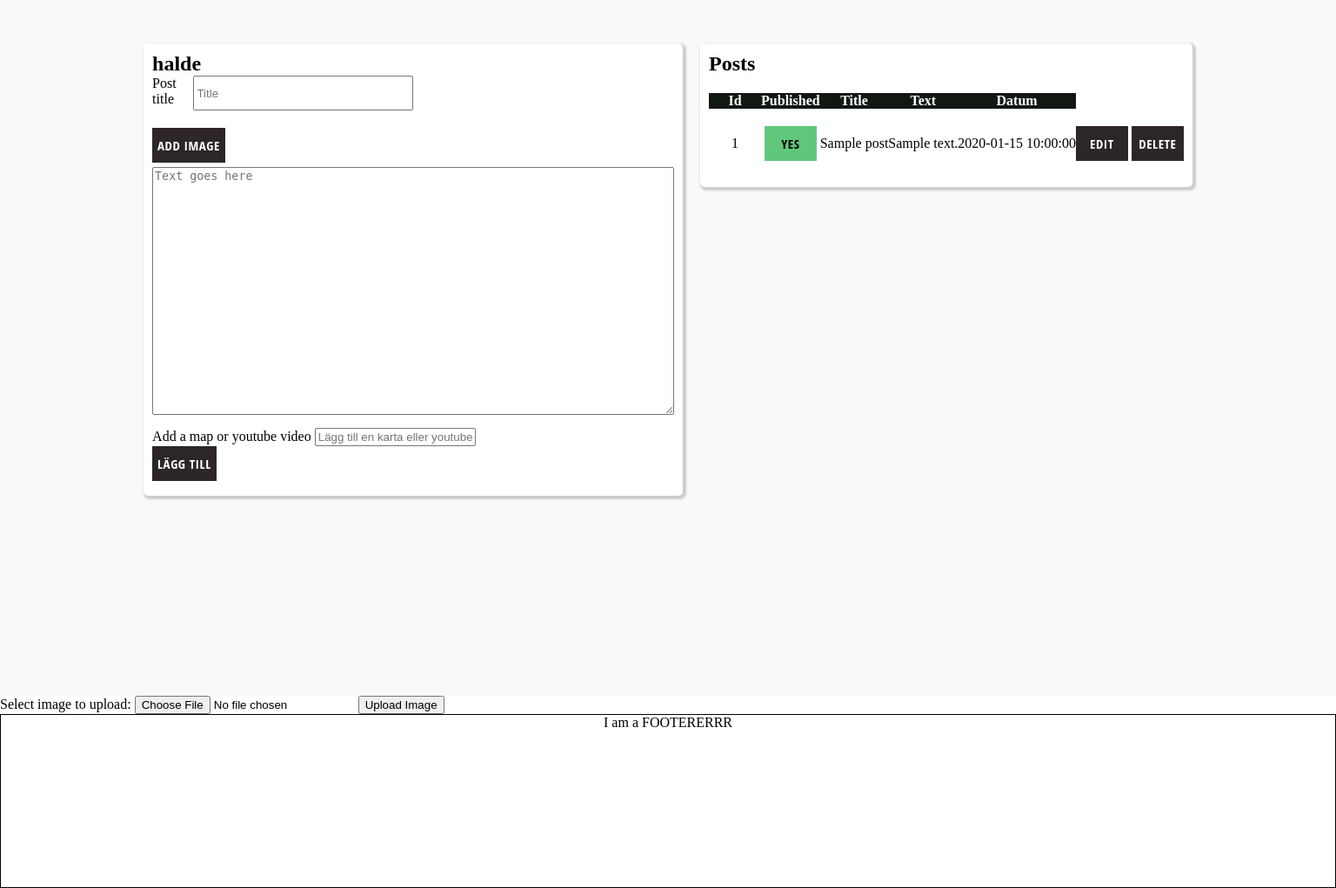
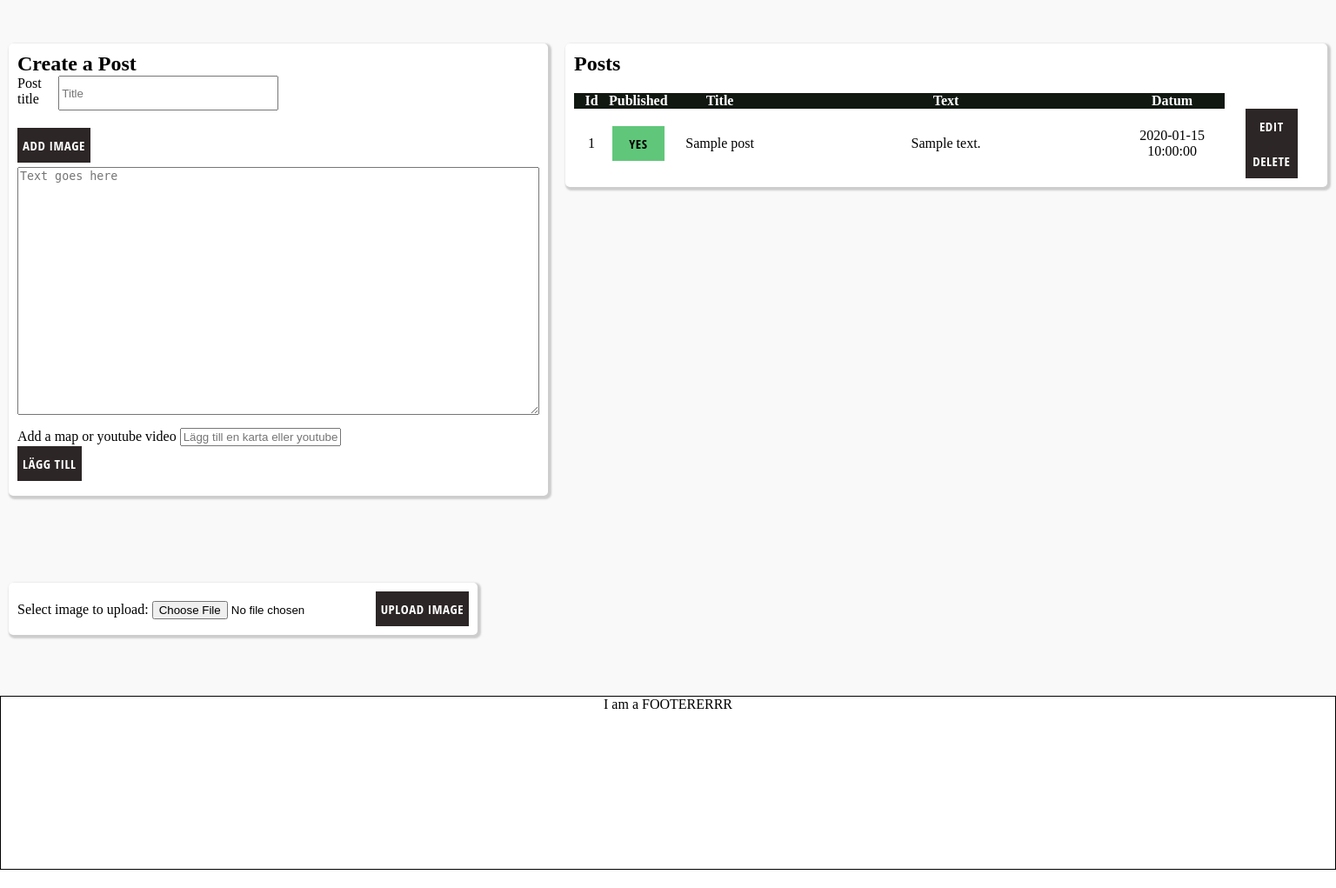
Before and after one commit to henningson-hellberg/project_blog, a PHP site: page /admin/index.php in a window 1536 px wide. Shown: the part 90-1111 px from the top of the page at 87% size. After the commit the page ends 1090 px from the top, so only its background shows below. Run offline with PHP 8.4, Linux system fonts and the light colour scheme; tables that the repository leaves empty hold one stand-in row (values such as "Sample post"); data that the repository does not hold is empty.

Commit message:
styles
admin styles

```diff
--- a/admin/create.php
+++ b/admin/create.php
@@ -72,9 +72,9 @@
     $stmt->execute();
 
    endif;
-?>
+?>  <div class="createUpload">
     <div class="admin_card">
-      <h1>halde</h1>
+      <h1>Create a Post</h1>
       <form class="admin__form" action="index.php" method="POST">
         <div>
           <div class="admin__form__title">
@@ -100,3 +100,6 @@
         </div>
       </form>
     </div>
+    <?php
+    require_once "uploadForm.php" ?>
+  </div>
--- a/admin/styles/_buttons.scss
+++ b/admin/styles/_buttons.scss
@@ -10,9 +10,7 @@
   font-weight: bolder;
   border: none;
   cursor: pointer;
-  &:hover {
-    background-color: white;
-  }
+
   a {
     height: 100%;
     color: white;
--- a/admin/styles/_main.scss
+++ b/admin/styles/_main.scss
@@ -3,7 +3,7 @@
   flex-direction: column;
   align-items: center;
   background-color: rgb(249, 249, 249);
-  @media (min-width: 1200px) {
+  @media (min-width: 1500px) {
     flex-direction: row;
     justify-content: center;
     align-items: baseline;
@@ -18,6 +18,19 @@
   padding: 10px;
   background-color: white;
   margin: 50px 10px;
+}
+.upload {
+  height: 60px;
+}
+
+
+.createUpload {
+  display: flex;
+  @media (min-width: 1500px) {
+    flex-direction: column;
+    justify-content: center;
+    align-items: baseline;
+  }
 }
 
 * {
--- a/admin/styles/_posts.scss
+++ b/admin/styles/_posts.scss
@@ -5,11 +5,21 @@
     th {
       background-color: #111812;
       color: white;
-      min-width: 50px;
+      width: 120px;
+      &:first-of-type {
+        width: 40px;
+      }
+      &:nth-of-type(2) {
+        width: 40px;
+      }
+      &:nth-of-type(4) {
+        width: 400px;
+
+      }
     }
     td {
       height: 80px;
-      min-width: 60px;
+
     }
     tr:hover {
       background-color: #f5f5f5;
--- a/admin/styles/style.css
+++ b/admin/styles/style.css
@@ -15,10 +15,6 @@
   font-weight: bolder;
   border: none;
   cursor: pointer;
-}
-
-.button:hover {
-  background-color: white;
 }
 
 .button a {
@@ -93,7 +89,7 @@
   min-height: 800px;
 }
 
-@media (min-width: 1200px) {
+@media (min-width: 1500px) {
   .admin {
     -webkit-box-orient: horizontal;
     -webkit-box-direction: normal;
@@ -116,6 +112,31 @@
   padding: 10px;
   background-color: white;
   margin: 50px 10px;
+}
+
+.upload {
+  height: 60px;
+}
+
+.createUpload {
+  display: -webkit-box;
+  display: -ms-flexbox;
+  display: flex;
+}
+
+@media (min-width: 1500px) {
+  .createUpload {
+    -webkit-box-orient: vertical;
+    -webkit-box-direction: normal;
+        -ms-flex-direction: column;
+            flex-direction: column;
+    -webkit-box-pack: center;
+        -ms-flex-pack: center;
+            justify-content: center;
+    -webkit-box-align: baseline;
+        -ms-flex-align: baseline;
+            align-items: baseline;
+  }
 }
 
 * {
@@ -202,12 +223,23 @@
 .posts table th {
   background-color: #111812;
   color: white;
-  min-width: 50px;
+  width: 120px;
+}
+
+.posts table th:first-of-type {
+  width: 40px;
+}
+
+.posts table th:nth-of-type(2) {
+  width: 40px;
+}
+
+.posts table th:nth-of-type(4) {
+  width: 400px;
 }
 
 .posts table td {
   height: 80px;
-  min-width: 60px;
 }
 
 .posts table tr:hover {
--- a/admin/uploadForm.php
+++ b/admin/uploadForm.php
@@ -1,5 +1,10 @@
-<form action="upload.php" method="post" enctype="multipart/form-data">
-    Select image to upload:
-    <input type="file" name="fileToUpload" id="fileToUpload" required>
-    <input type="submit" value="Upload Image" name="submit">
-</form>
+<div class="admin_card upload">
+
+  <form action="upload.php" method="post" enctype="multipart/form-data">
+      Select image to upload:
+      <input  type="file" name="fileToUpload" id="fileToUpload" required>
+      <button class="button addImg" type="submit" value="Upload Image" name="submit">Upload Image</button>
+  </form>
+
+
+</div>
```
Also changed, not shown: admin/uploads/72181873_2434481343286144_171957970702172160_n.jpg (added), 1 other file.
